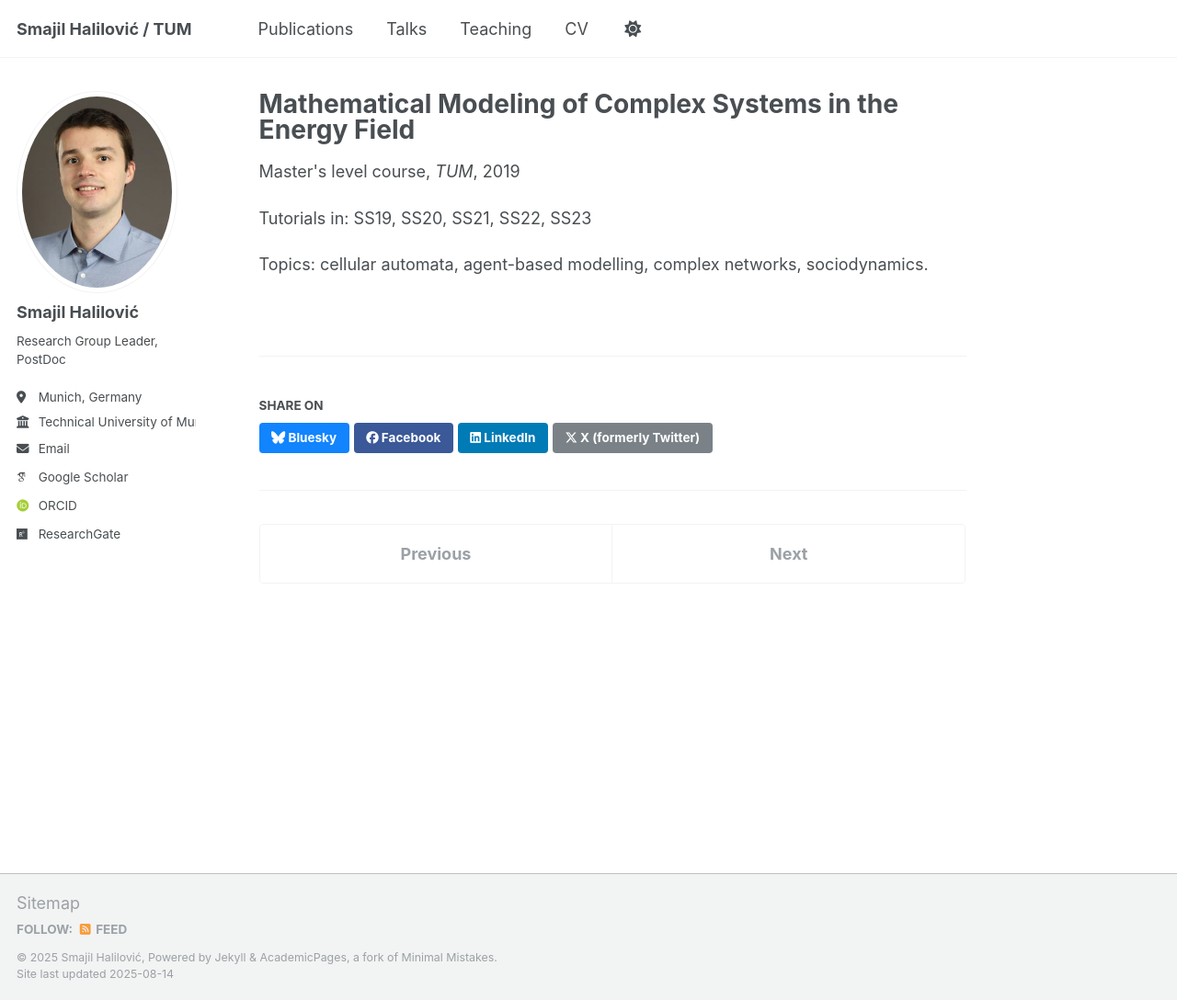
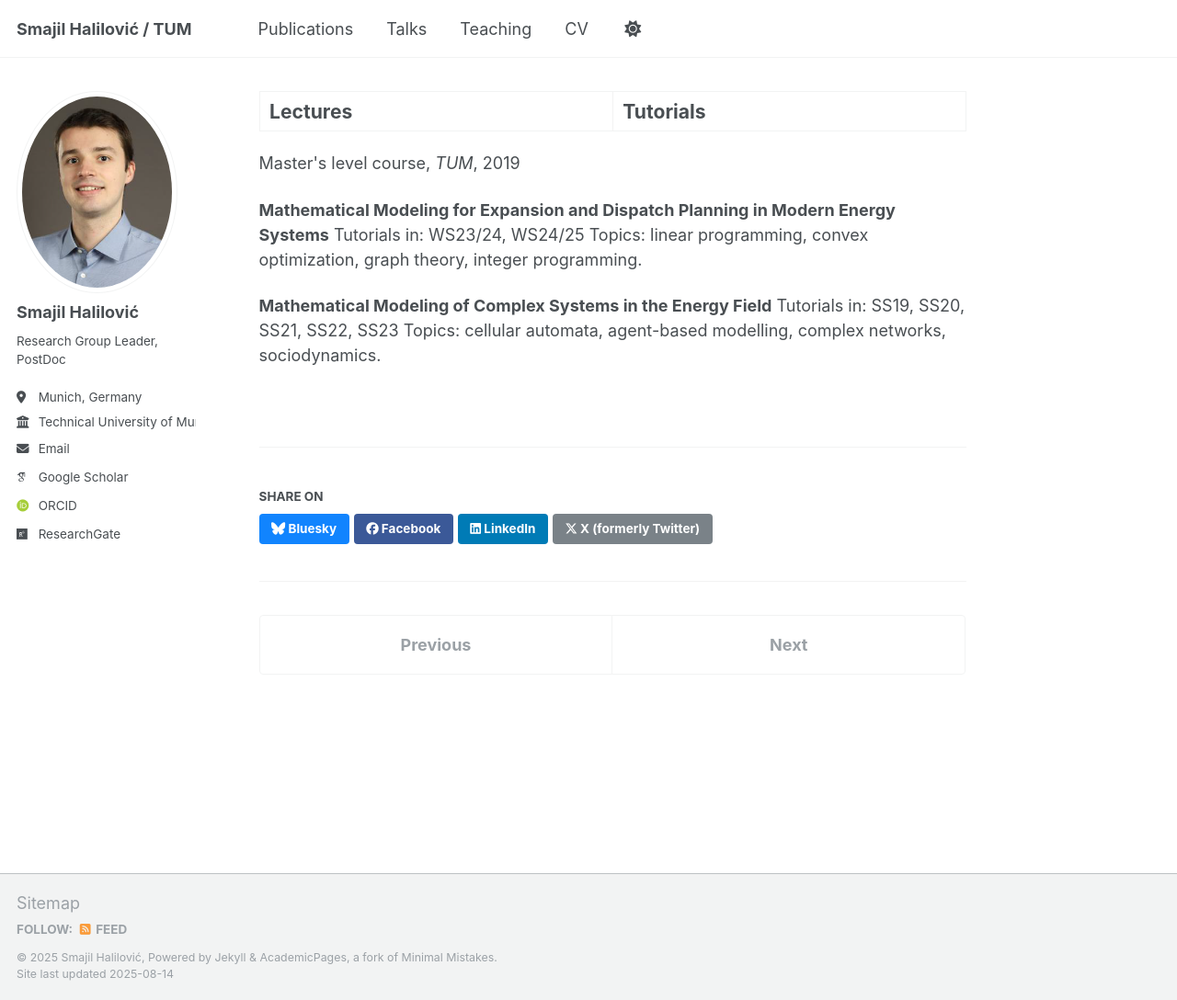
Before and after one commit to SHalilovic/shalilovic.github.io, a Jekyll site: the page built from _teaching/tutorials_1.md, in a window 1280 px wide and 1088 px high. Shown: the whole window at 92% size. Built offline with Jekyll 4.4.1, drawn with Linux system fonts in a browser that asks for light colours; some web fonts are replaced; a script that is not in the unit is left out.

Commit message:
Update tutorials_1.md

```diff
--- a/_teaching/tutorials_1.md
+++ b/_teaching/tutorials_1.md
@@ -1,5 +1,5 @@
 ---
-title: "Mathematical Modeling of Complex Systems in the Energy Field"
+title: "Lectures | Tutorials"
 collection: teaching
 type: "Master's level course"
 permalink: /teaching/tutorials_1
@@ -7,6 +7,10 @@ venue: "TUM"
 date: 2019-01-01
 ---
 
+**Mathematical Modeling for Expansion and Dispatch Planning in Modern Energy Systems**
+Tutorials in: WS23/24, WS24/25
+Topics: linear programming, convex optimization, graph theory, integer programming.
+
+**Mathematical Modeling of Complex Systems in the Energy Field**
 Tutorials in: SS19, SS20, SS21, SS22, SS23
-
 Topics: cellular automata, agent-based modelling, complex networks, sociodynamics.
```
